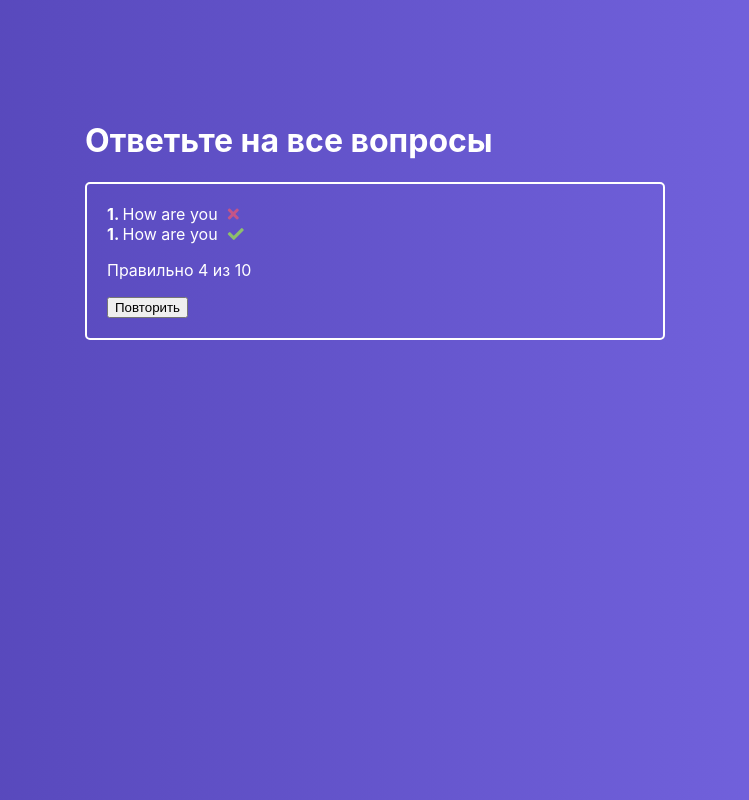
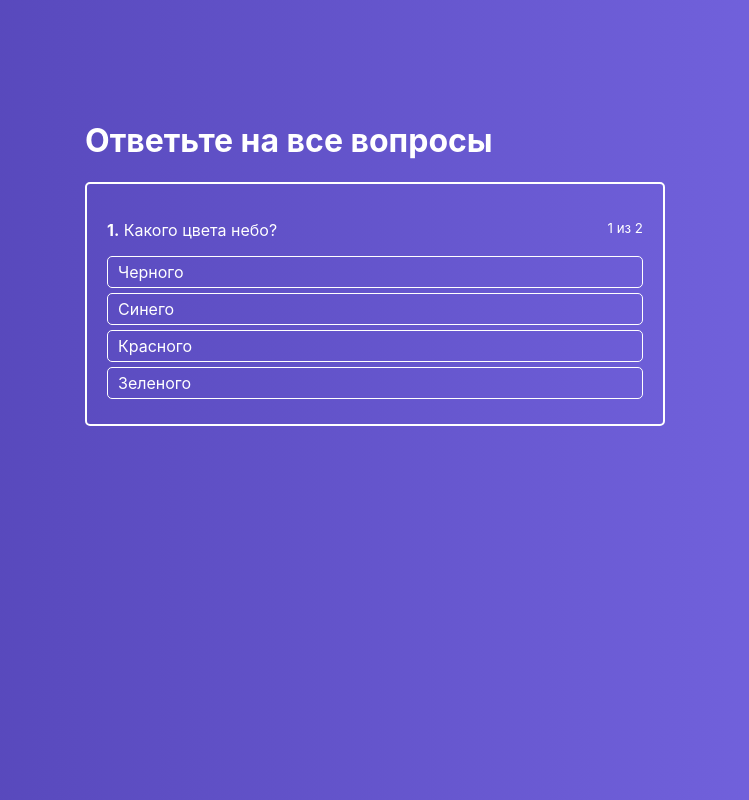
Before and after one commit to AlekseiFadeev/react-quiz-app, a React app: page / in a window 1280 px wide. Shown: the whole page, without its empty margins (265-1014 px from the left). Built offline with nearby package versions, Linux system fonts and the light colour scheme.

Commit message:
complete finished screen

```diff
--- a/src/components/FinishedQuiz/FinishedQuiz.js
+++ b/src/components/FinishedQuiz/FinishedQuiz.js
@@ -2,25 +2,39 @@
 import classes from "./FinishedQuiz.module.css"
 
 const FinishedQuiz = props => {
+  const successCount = Object.keys(props.results).reduce((total, key) => {
+    if (props.results[key] === 'success') {
+      total++
+    }
+
+    return total
+  }, 0)
+
   return (
     <div className={classes.FinishedQuiz}>
       <ul>
-        <li>
-          <strong>1. </strong>
-          How are you
-          <i className={'fa fa-times ' + classes.error}/>
-        </li>
-        <li>
-          <strong>1. </strong>
-          How are you
-          <i className={'fa fa-check ' + classes.success}/>
-        </li>
+        {props.quiz.map((quizItem, index) => {
+          const cls = [
+            'fa',
+            props.results[quizItem.id] === 'error' ? 'fa-times' : 'fa-check',
+            classes[props.results[quizItem.id]]
+          ]
+
+          return (
+            <li key={index}>
+              <strong>{index + 1}</strong>. &nbsp;
+              {quizItem.question}
+              <i className={cls.join(' ')}/>
+            </li>
+          )
+
+        })}
       </ul>
 
-      <p>Правильно 4 из 10</p>
+      <p>Правильно {successCount} из {props.quiz.length}</p>
 
       <div>
-        <button>Повторить</button>
+        <button onClick={props.onRetry}>Повторить</button>
       </div>
     </div>
   )
--- a/src/containers/Quiz/Quiz.js
+++ b/src/containers/Quiz/Quiz.js
@@ -5,7 +5,8 @@
 
 class Quiz extends Component {
   state = {
-    isFinished: true,
+    results: {},
+    isFinished: false,
     activeQuestion: 0,
     answerState: null,
     quiz: [
@@ -45,11 +46,16 @@
     console.log('Answer Id: ', answerId)
 
     const question = this.state.quiz[this.state.activeQuestion]
+    const results = this.state.results
 
     if (question.rightAnswerId === answerId) {
+      if (!results[question.id]) {
+        results[question.id] = 'success'
+      }
 
       this.setState({
-        answerState: {[answerId]: 'success'}
+        answerState: {[answerId]: 'success'},
+        results
       })
 
       const timeout = window.setTimeout(() => {
@@ -67,14 +73,25 @@
         window.clearTimeout(timeout)
       }, 1000)
     } else {
+      results[question.id] = 'error'
       this.setState({
-        answerState: {[answerId]: 'error'}
+        answerState: {[answerId]: 'error'},
+        results
       })
     }
   }
 
   isQuizFinished() {
     return this.state.activeQuestion + 1 === this.state.quiz.length
+  }
+
+  retryHanlder = () => {
+    this.setState({
+      activeQuestion: 0,
+      answerState: null,
+      isFinished: false,
+      results: {}
+    })
   }
 
   render() {
@@ -85,7 +102,11 @@
 
           {
             this.state.isFinished ?
-              <FinishedQuiz/> :
+              <FinishedQuiz
+                quiz={this.state.quiz}
+                results={this.state.results}
+                onRetry={this.retryHanlder}
+              /> :
               <ActiveQuiz
                 question={this.state.quiz[this.state.activeQuestion].question}
                 answers={this.state.quiz[this.state.activeQuestion].answers}
```
